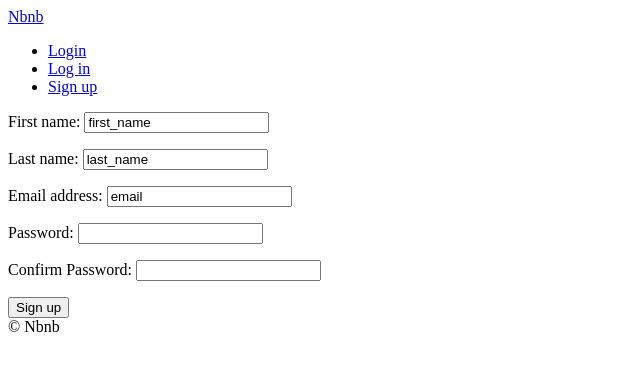
After one commit to hyeonukdev/air-bnb-clone, a Django app: page /users/sigup in a window 1280 px wide. The commit adds this page. Shown: the top 371 px of the page, without its empty margins (0-640 px from the left). Run offline with Django 3.2, Linux system fonts and the light colour scheme.

Commit message:
add sign up

```diff
--- a/templates/partials/nav.html
+++ b/templates/partials/nav.html
@@ -6,5 +6,6 @@
         <li><a href="{% url "users:logout" %}">Log out</a></li>
     {% else %}
         <li><a href="{% url "users:login" %}">Log in</a></li>
+         <li><a href="{% url "users:signup" %}">Sign up</a></li>
     {% endif %}
 </ul>
--- /dev/null
+++ b/templates/users/signup.html
@@ -0,0 +1,16 @@
+{% extends "base.html" %}
+
+{% block page_title %}
+    Sign Up
+{% endblock page_title %}
+
+{% block search-bar %}
+{% endblock search-bar %}
+
+{% block content %}
+    <form method="POST" action="{% url "users:signup" %}">
+        {% csrf_token %}
+        {{form.as_p}}
+        <button>Sign up</button>
+    </form>
+{% endblock content %}
--- a/users/forms.py
+++ b/users/forms.py
@@ -17,3 +17,62 @@ class LoginForm(forms.Form):
                 self.add_error("password", forms.ValidationError("Password is wrong"))
         except models.User.DoesNotExist:
             self.add_error("email", forms.ValidationError("User does not exist"))
+
+
+# class SignUpForm(forms.Form):
+#
+#     first_name = forms.CharField(max_length=80)
+#     last_name = forms.CharField(max_length=80)
+#     email = forms.EmailField()
+#     password = forms.CharField(widget=forms.PasswordInput)
+#     password1 = forms.CharField(widget=forms.PasswordInput, label="Confirm Password")
+#
+#     def clean_email(self):
+#         email = self.cleaned_data.get("email")
+#         try:
+#             models.User.objects.get(email=email)
+#             raise forms.ValidationError("User already exists with that email")
+#         except models.User.DoesNotExist:
+#             return email
+#
+#     def clean_password1(self):
+#         password = self.cleaned_data.get("password")
+#         password1 = self.cleaned_data.get("password1")
+#         if password != password1:
+#             raise forms.ValidationError("Password confirmation does not match")
+#         else:
+#             return password
+#
+#     def save(self):
+#         first_name = self.cleaned_data.get("first_name")
+#         last_name = self.cleaned_data.get("last_name")
+#         email = self.cleaned_data.get("email")
+#         password = self.cleaned_data.get("password")
+#         user = models.User.objects.create_user(email, email, password)
+#         user.first_name = first_name
+#         user.last_name = last_name
+#         user.save()
+
+class SignUpForm(forms.ModelForm):
+    class Meta:
+        model = models.User
+        fields = ("first_name", "last_name", "email")
+
+    password = forms.CharField(widget=forms.PasswordInput)
+    password1 = forms.CharField(widget=forms.PasswordInput, label="Confirm Password")
+
+    def clean_password1(self):
+        password = self.cleaned_data.get("password")
+        password1 = self.cleaned_data.get("password1")
+        if password != password1:
+            raise forms.ValidationError("Password confirmation does not match")
+        else:
+            return password
+
+    def save(self, *args, **kwargs):
+        user = super().save(commit=False)
+        email = self.cleaned_data.get("email")
+        password = self.cleaned_data.get("password")
+        user.username = email
+        user.set_password(password)
+        user.save()
--- a/users/models.py
+++ b/users/models.py
@@ -35,6 +35,10 @@ class User(AbstractUser):
     gender = models.CharField(choices=GENDER_CHOICES, max_length=10, blank=True)
     bio = models.TextField(blank=True)
     birthdate = models.DateField(blank=True, null=True)
-    language = models.CharField(choices=LANGUAGE_CHOICES, max_length=2, blank=True)
-    currency = models.CharField(choices=CURRENCY_CHOICES, max_length=3, blank=True)
+    language = models.CharField(
+        choices=LANGUAGE_CHOICES, max_length=2, blank=True, default=LANGUAGE_KOREAN
+    )
+    currency = models.CharField(
+        choices=CURRENCY_CHOICES, max_length=3, blank=True, default=CURRENCY_KRW
+    )
     superhost = models.BooleanField(default=False)
--- a/users/urls.py
+++ b/users/urls.py
@@ -6,4 +6,5 @@ app_name = "users"
 urlpatterns = [
     path("login", views.LoginView.as_view(), name="login"),
     path("logout", views.log_out, name="logout"),
+    path("sigup", views.SignUpView.as_view(), name="signup"),
 ]
--- a/users/views.py
+++ b/users/views.py
@@ -40,3 +40,20 @@ class LoginView(FormView):
         if user is not None:
             login(self.request, user)
         return super().form_valid(form)
+
+
+class SignUpView(FormView):
+
+    template_name = "users/signup.html"
+    form_class = forms.SignUpForm
+    success_url = reverse_lazy("core:home")
+    initial = {"first_name": "first_name", "last_name": "last_name", "email": "email"}
+
+    def form_valid(self, form):
+        form.save()
+        email = form.cleaned_data.get("email")
+        password = form.cleaned_data.get("password")
+        user = authenticate(self.request, username=email, password=password)
+        if user is not None:
+            login(self.request, user)
+        return super().form_valid(form)
```
